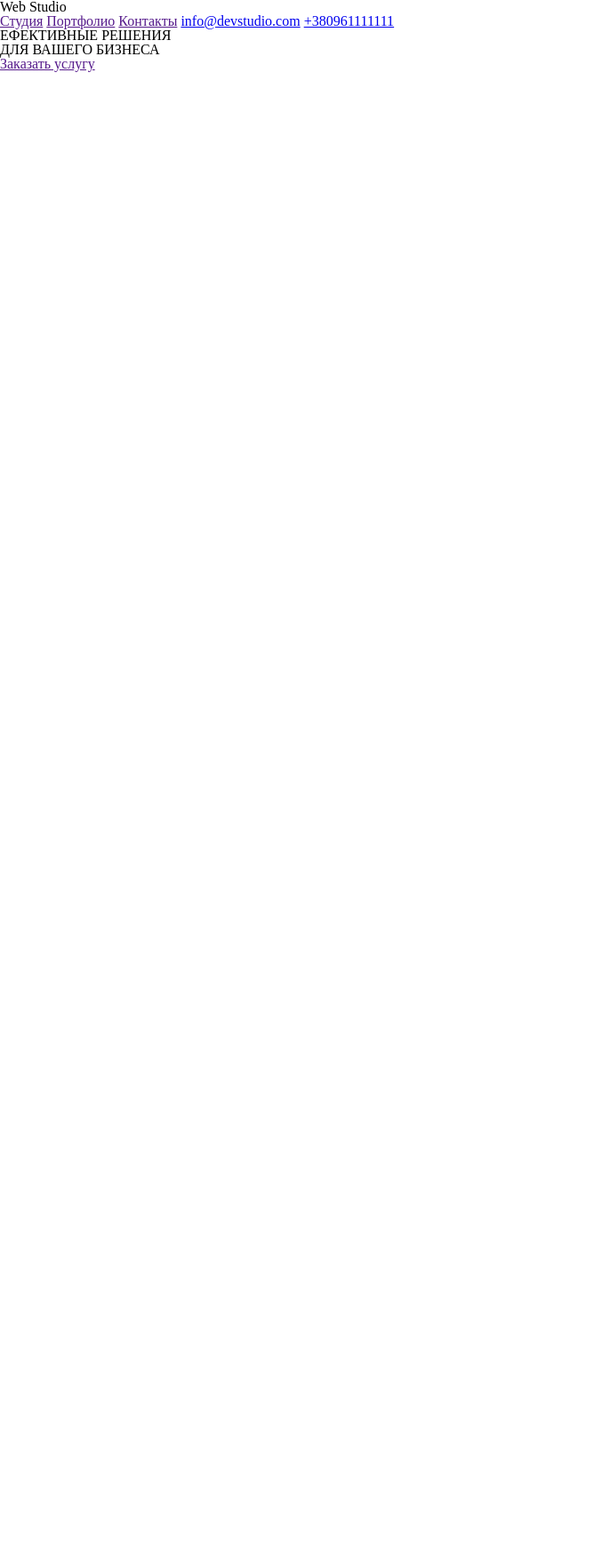
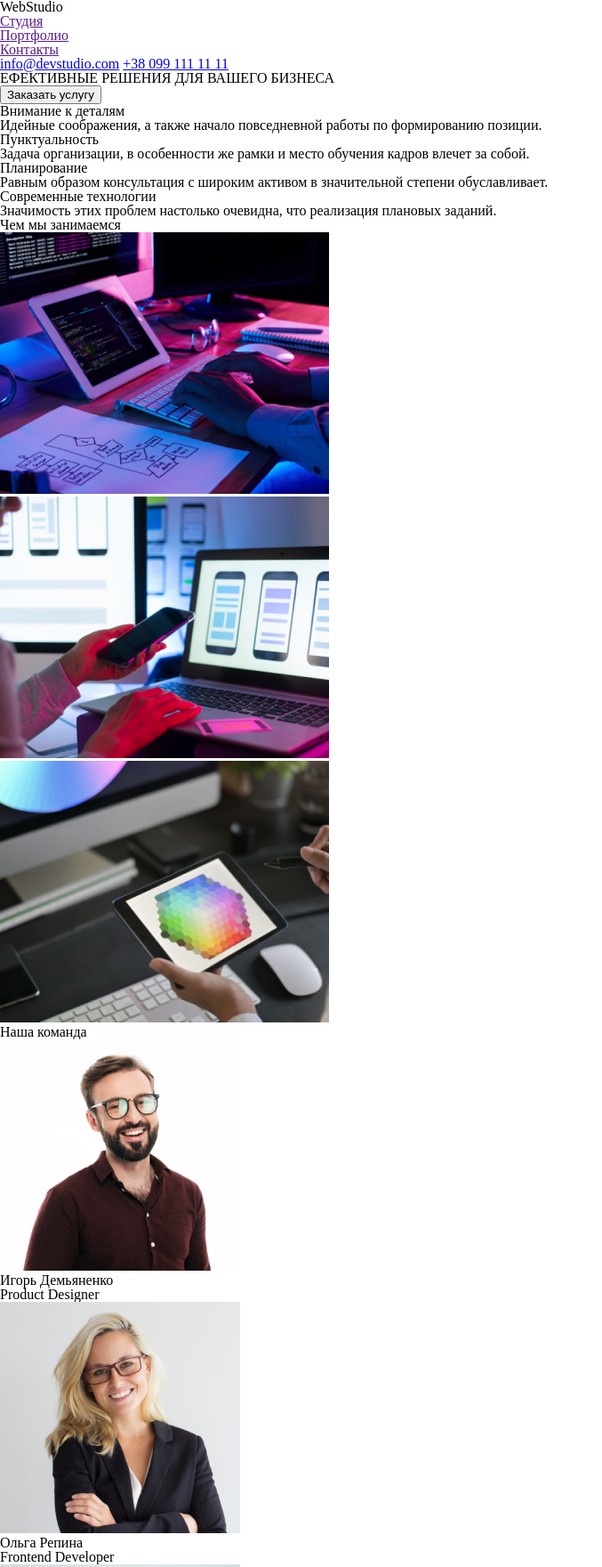
Before and after one commit to DimaFursov86/homework1, a plain HTML site: page index.html in a window 1280 px wide. Shown: the top 1761 px of the page at 89% size, without its empty margins (0-677 px from the left). Before the commit the page ends 800 px from the top, so only its background shows below. Drawn offline with Linux system fonts and the light colour scheme.

Commit message:
Верстка html кода

```diff
--- a/index.html
+++ b/index.html
@@ -1,30 +1,119 @@
 <!DOCTYPE html>
-<html lang="en">
+<html lang="ru">
 <head>
     <meta charset="UTF-8">
     <meta http-equiv="X-UA-Compatible" content="IE=edge">
     <meta name="viewport" content="width=, initial-scale=1.0">
-    <title>Homework1</title>
+    <title>Веб-Студия</title>
     <link rel="stylesheet" href="./reset.CSS">
     <link rel="stylesheet" href="./style.CSS">
 </head>
 <body>
- <!--Main container-->
- <div>
-     <nav>
-        <h2>Web
-            <span>Studio</span>
-        </h2>
-        <a href=""> Студия</a>
-        <a href=""> Портфолио</a>
-        <a href=""> Контакты</a>
-        <a href="mailto:info@devstudio.com"> info@devstudio.com</a>
-        <a href="tel:380961111111"> +380961111111</a>
-     </nav>
-     <div>
-       <h1>ЕФЕКТИВНЫЕ РЕШЕНИЯ<br>ДЛЯ ВАШЕГО БИЗНЕСА</h1>
-       <a href="">Заказать услугу</a>
-     </div>
- </div>
+ <!--Header section-->
+  <header>
+    <p lang="en">WebStudio</p>
+    <ul>
+        <li>
+            <a href=""> Студия</a>
+        </li>
+        <li>
+            <a href=""> Портфолио</a>
+        </li>
+        <li>
+            <a href=""> Контакты</a>
+        </li>
+    </ul>
+
+    <a href="mailto:info@devstudio.com"> info@devstudio.com</a>
+    <a href="tel:380961111111"> +38 099 111 11 11</a>
+  </header>
+  <main>
+ <!--Hero section-->
+    <section>
+        <h1>ЕФЕКТИВНЫЕ РЕШЕНИЯ ДЛЯ ВАШЕГО БИЗНЕСА</h1>
+        <button type="button">Заказать услугу</button>
+    </section>
+ <!--Dignity-->
+    <section>
+        <h2 hidden>Достоинства нашей студии</h2>
+        <ul>
+            <li>
+                <h3>Внимание к деталям</h3>
+                <p>Идейные соображения, а также начало повседневной работы по формированию позиции.</p>
+            </li>
+            <li>
+                <h3>Пунктуальность</h3>
+                <p>Задача организации, в особенности же рамки и место обучения кадров влечет за собой.</p>
+            </li>
+            <li>
+                <h3>Планирование</h3>
+                <p>Равным образом консультация с широким активом в значительной степени обуславливает.</p>
+            </li>
+            <li>
+                <h3>Современные технологии</h3>
+                <p>Значимость этих проблем настолько очевидна, что реализация плановых заданий.</p>
+            </li>
+        </ul>
+    </section>
+ <!--types of products-->
+    <section>
+        <h2>Чем мы занимаемся</h2>
+        <ul>
+            <li>
+                <img src="./images/types-of-products/img1.png" alt="Написание кода" width="370" height="294">
+            </li>
+            <li>
+                <img src="./images/types-of-products/img2.png" alt="Проверка совместимости по размеру дивайса" width="370" height="294">
+            </li>
+            <li>
+                <img src="./images/types-of-products/img3.png" alt="Дизайн" width="370" height="294">
+            </li>
+        </ul>
+    </section>
+ <!--Our team-->
+    <section>
+        <h2>Наша команда</h2>
+        <ul>
+            <li>
+                <img src="./images/our-team/img1.jpg" alt="Мужчина в рубашке, очках и с бородой"width="270" height="260">
+                <h3>Игорь Демьяненко</h3>
+                <p>Product Designer</p>
+            </li>
+            <li>
+                <img src="./images/our-team/img2.jpg" alt="Женчина блондинка в пиджаке и очках"width="270" height="260">
+                <h3>Ольга Репина</h3>
+                <p>Frontend Developer</p>
+            </li>
+            <li>
+                <img src="./images/our-team/img3.jpg" alt="Мужчина в светлой рубашке"width="270" height="260">
+                <h3>Николай Тарасов</h3>
+                <p>Marketing</p>
+            </li>
+            <li>
+                <img src="./images/our-team/img4.jpg" alt="Мужчина в черной футболке, в очках и с бородой"width="270" height="260">
+                <h3>Михаил Ермаков</h3>
+                <p>UI Designer</p>
+            </li>
+        </ul>
+    </section>
+
+  </main>
+ <!--Footer-->
+  <footer>
+    <p lang="en">WebStudio</p>
+    <address>
+        <ul>
+            <li>
+                <a href="https://goo.gl/maps/qSCqsP5CinBXMuDA6" target="_blank" rel="noopener noreferrer">г. Киев, пр-т Леси Украинки, 26</a>
+            </li>
+            <li>
+                <a href="mailto:info@example.com">info@example.com</a>
+            </li>
+            <li>
+                <a href="tel:380961111111"> +38 099 111 11 11</a>
+            </li>
+        </ul>
+    </address>
+  </footer>
 </body>
 </html>
```
Also changed, not shown: images/our-team/img1.jpg (added), images/our-team/img2.jpg (added), images/our-team/img3.jpg (added), images/our-team/img4.jpg (added), images/types-of-products/img1.png (added), images/types-of-products/img2.png (added), images/types-of-products/img3.png (added).
